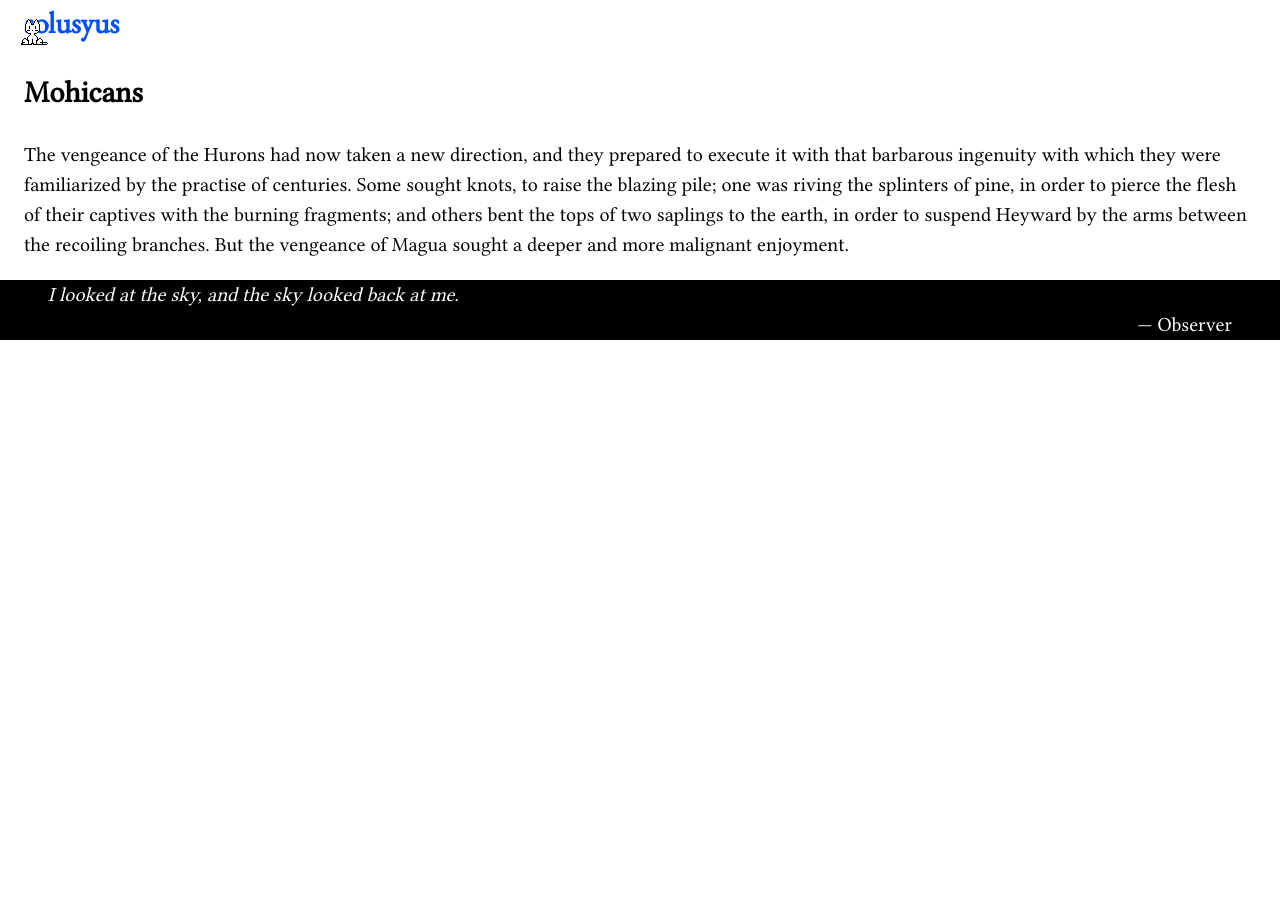
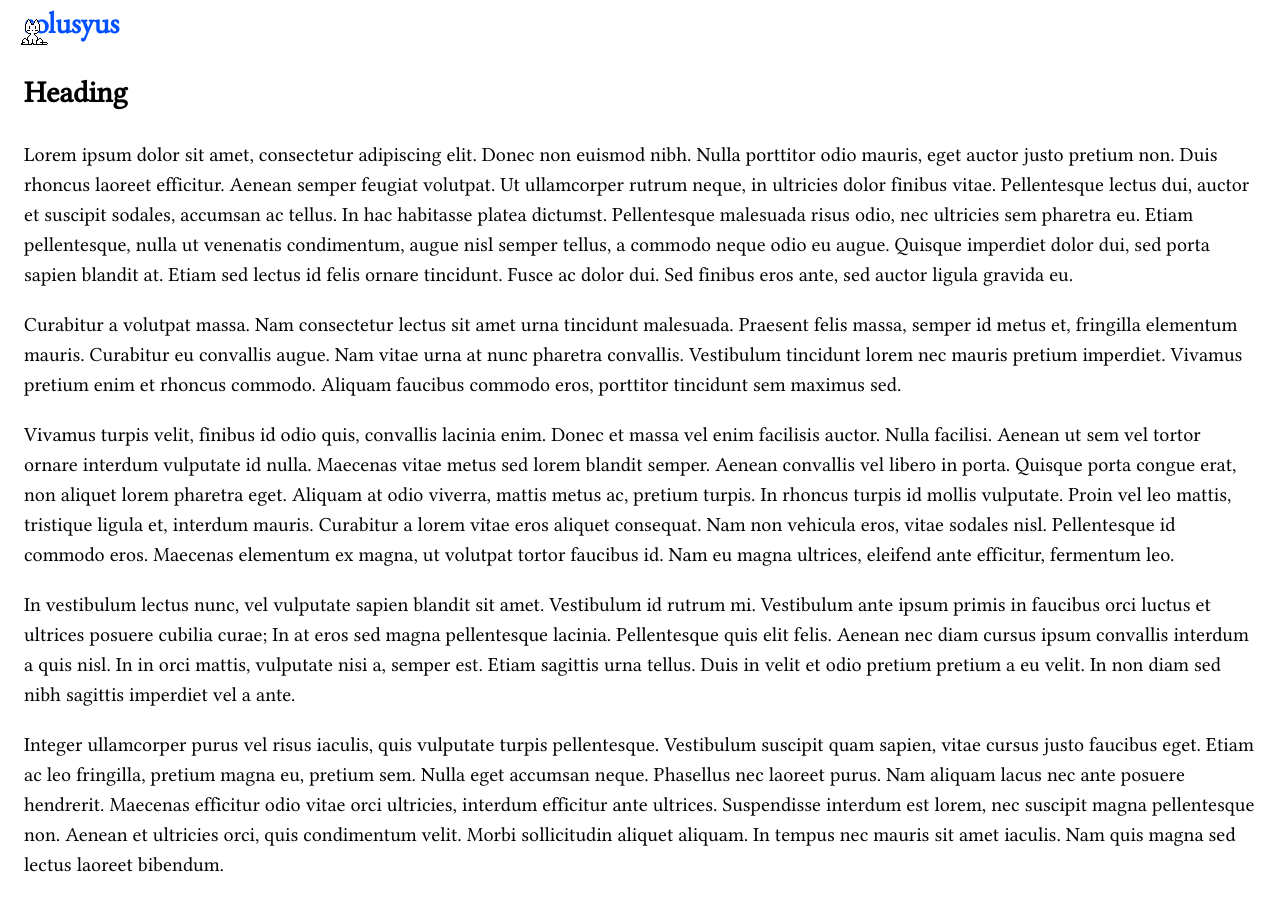
Before and after one commit to solusyus/website, a Jekyll site: the page built from index.html, in a window 1280 px wide. Built offline with Jekyll 4.4.1, drawn with Linux system fonts in a browser that asks for light colours; nearby versions of some CDN libraries; a script that is not in the unit is left out.

Commit message:
Update index.html with new content and structure
Replaced the heading and updated the content with placeholder text. Removed the blockquote section and added new paragraphs for better structure.

```diff
--- a/index.html
+++ b/index.html
@@ -3,12 +3,20 @@ layout: default
 title: Solusyus
 ---
 <section>
-  <h1>Mohicans</h1>
+  <h1>Heading</h1>
   <p>
-    The vengeance of the Hurons had now taken a new direction, and they prepared to execute it with that barbarous ingenuity with which they were familiarized by the practise of centuries. Some sought knots, to raise the blazing pile; one was riving the splinters of pine, in order to pierce the flesh of their captives with the burning fragments; and others bent the tops of two saplings to the earth, in order to suspend Heyward by the arms between the recoiling branches. But the vengeance of Magua sought a deeper and more malignant enjoyment.
+    Lorem ipsum dolor sit amet, consectetur adipiscing elit. Donec non euismod nibh. Nulla porttitor odio mauris, eget auctor justo pretium non. Duis rhoncus laoreet efficitur. Aenean semper feugiat volutpat. Ut ullamcorper rutrum neque, in ultricies dolor finibus vitae. Pellentesque lectus dui, auctor et suscipit sodales, accumsan ac tellus. In hac habitasse platea dictumst. Pellentesque malesuada risus odio, nec ultricies sem pharetra eu. Etiam pellentesque, nulla ut venenatis condimentum, augue nisl semper tellus, a commodo neque odio eu augue. Quisque imperdiet dolor dui, sed porta sapien blandit at. Etiam sed lectus id felis ornare tincidunt. Fusce ac dolor dui. Sed finibus eros ante, sed auctor ligula gravida eu.
+  </p>
+  <p>
+Curabitur a volutpat massa. Nam consectetur lectus sit amet urna tincidunt malesuada. Praesent felis massa, semper id metus et, fringilla elementum mauris. Curabitur eu convallis augue. Nam vitae urna at nunc pharetra convallis. Vestibulum tincidunt lorem nec mauris pretium imperdiet. Vivamus pretium enim et rhoncus commodo. Aliquam faucibus commodo eros, porttitor tincidunt sem maximus sed.
+  </p>
+  <p>
+Vivamus turpis velit, finibus id odio quis, convallis lacinia enim. Donec et massa vel enim facilisis auctor. Nulla facilisi. Aenean ut sem vel tortor ornare interdum vulputate id nulla. Maecenas vitae metus sed lorem blandit semper. Aenean convallis vel libero in porta. Quisque porta congue erat, non aliquet lorem pharetra eget. Aliquam at odio viverra, mattis metus ac, pretium turpis. In rhoncus turpis id mollis vulputate. Proin vel leo mattis, tristique ligula et, interdum mauris. Curabitur a lorem vitae eros aliquet consequat. Nam non vehicula eros, vitae sodales nisl. Pellentesque id commodo eros. Maecenas elementum ex magna, ut volutpat tortor faucibus id. Nam eu magna ultrices, eleifend ante efficitur, fermentum leo.
+  </p>
+  <p>
+In vestibulum lectus nunc, vel vulputate sapien blandit sit amet. Vestibulum id rutrum mi. Vestibulum ante ipsum primis in faucibus orci luctus et ultrices posuere cubilia curae; In at eros sed magna pellentesque lacinia. Pellentesque quis elit felis. Aenean nec diam cursus ipsum convallis interdum a quis nisl. In in orci mattis, vulputate nisi a, semper est. Etiam sagittis urna tellus. Duis in velit et odio pretium pretium a eu velit. In non diam sed nibh sagittis imperdiet vel a ante.
+  </p>
+  <p>
+Integer ullamcorper purus vel risus iaculis, quis vulputate turpis pellentesque. Vestibulum suscipit quam sapien, vitae cursus justo faucibus eget. Etiam ac leo fringilla, pretium magna eu, pretium sem. Nulla eget accumsan neque. Phasellus nec laoreet purus. Nam aliquam lacus nec ante posuere hendrerit. Maecenas efficitur odio vitae orci ultricies, interdum efficitur ante ultrices. Suspendisse interdum est lorem, nec suscipit magna pellentesque non. Aenean et ultricies orci, quis condimentum velit. Morbi sollicitudin aliquet aliquam. In tempus nec mauris sit amet iaculis. Nam quis magna sed lectus laoreet bibendum.
   </p>
 </section>
-<blockquote>
-  <i>I looked at the sky, and the sky looked back at me.</i>
-  <span class="author">— Observer</span>
-</blockquote></blockquote>
```
